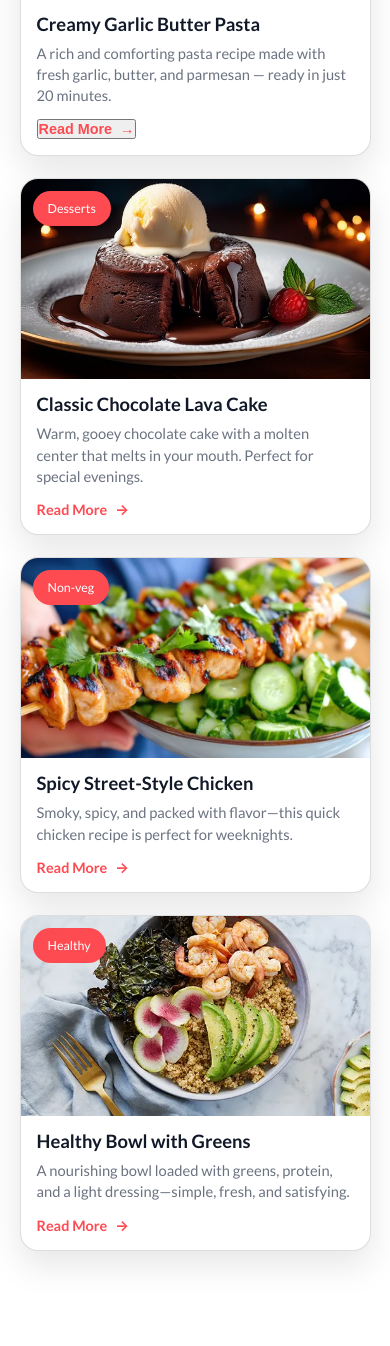
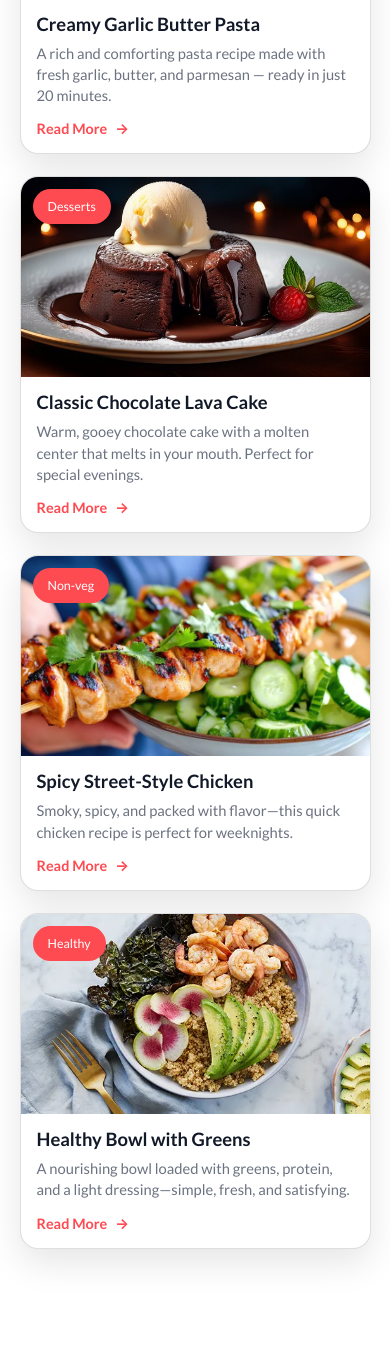
Before and after one commit to sindhu-coder-byte/food_blogs_recipes, a Django app: template myapp/templates/myapp/index.html in a window 390 px wide. Shown: the part 2716-4062 px from the top of the page. Run offline with Django 5.2, Linux system fonts and the light colour scheme; the template is opened without the code that fills it: most values are stand-ins (such as "Sample title", 1, 10 or a date in 2020); data that the repository does not hold is empty.

```diff
--- a/myapp/templates/myapp/index.html
+++ b/myapp/templates/myapp/index.html
@@ -187,7 +187,7 @@
 
                 <article class="recipe-card">
           <div class="recipe-media">
-          <img src="{% static 'myapp/images/inage18.jpg' %}" alt="Fresh Mediterranean Salad" />
+          <img src="{% static 'myapp/images/Image18.jpg' %}" alt="Fresh Mediterranean Salad" />
              <span class="badge badge-left">Receipe</span>
 
             <span class="badge badge-right">
@@ -304,12 +304,10 @@
           A rich and comforting pasta recipe made with fresh garlic, butter, and
           parmesan — ready in just 20 minutes.
         </p>
+        {% if blog.pk %}
 
-        {% if blog.pk %}
-    <a href="{% url 'blog_detail' blog.pk %}">
-      <button class="read-more">Read More <span>→</span></button>
-    </a>
-      {% endif %}
+        <a href="{% url 'blog_detail' blog.pk %}" class="read-more">Read More <span>→</span></a>
+        {% endif %}
       </div>
     </article>
 
--- a/myapp/templates/myapp/recipes.html
+++ b/myapp/templates/myapp/recipes.html
@@ -221,7 +221,7 @@
  <!-- Card 4 -->
          <article class="recipe-card">
         <div class="recipe-media">
-          <img src="{% static 'myapp/images/inage18.jpg' %}" alt="Sheet Pan Peruvian Chicken Thighs">
+          <img src="{% static 'myapp/images/Image18.jpg' %}" alt="Sheet Pan Peruvian Chicken Thighs">
           {% comment %} <div class="recipe-tile-title">Fresh Mediterranean Salad</div> {% endcomment %}
           <span class="badge badge-left">Recipe</span>
 
```
Also changed, not shown: myapp/static/myapp/images/Image18.jpg (renamed from myapp/static/myapp/images/Inage18.jpg).
